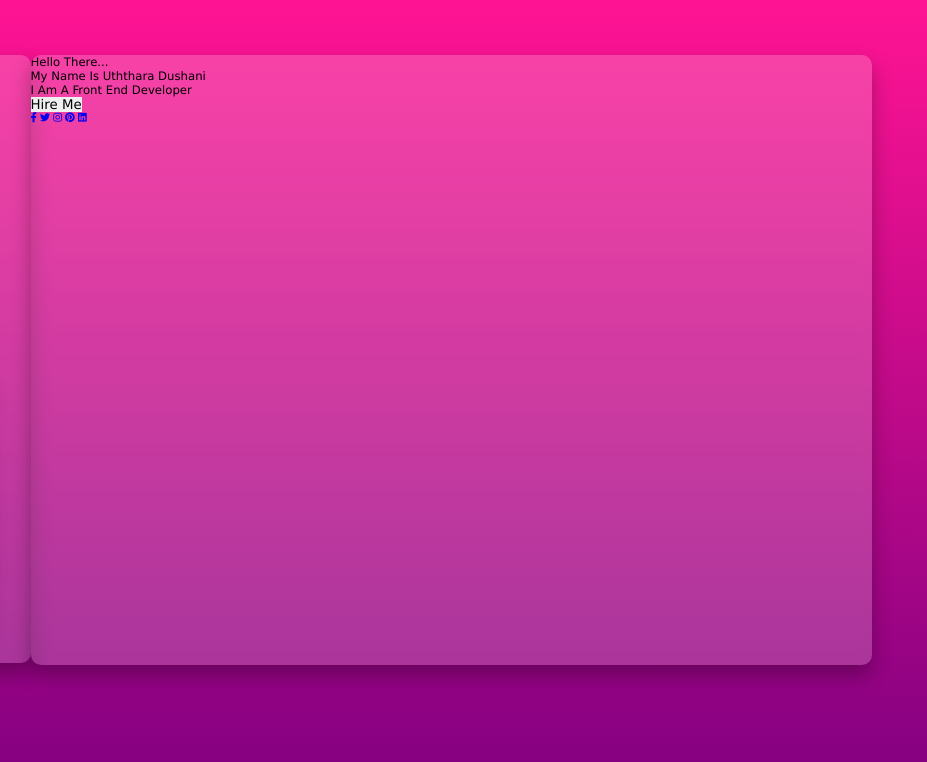
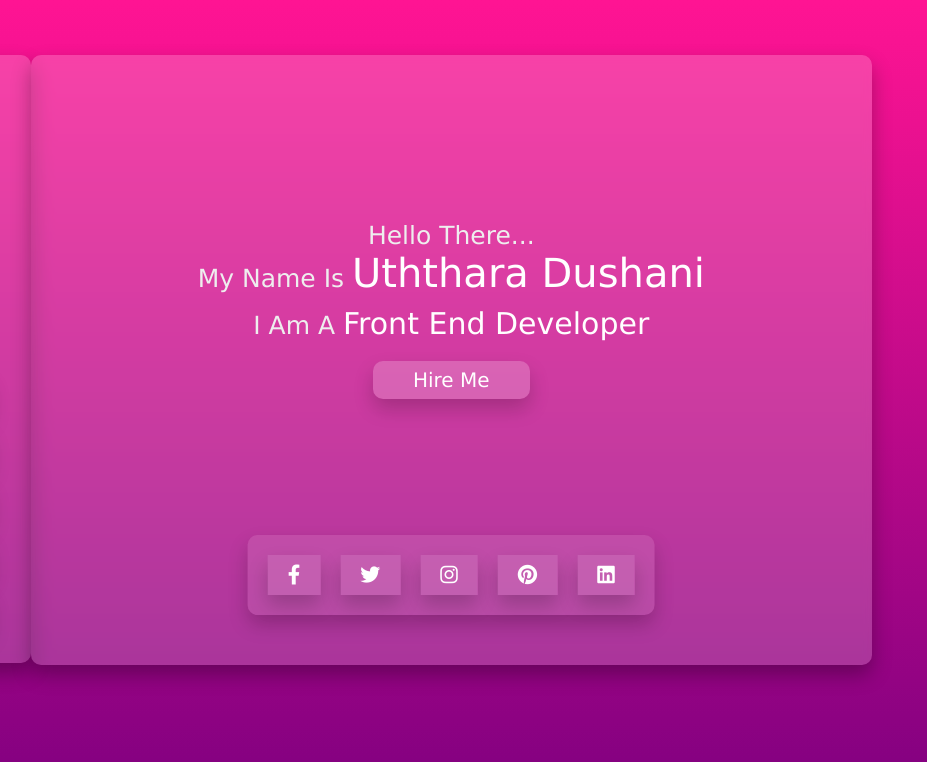
Before and after one commit to Dushani-Ranasinghe/glassmorphism-portfolio, a plain HTML site: page index.html in a window 1280 px wide. Shown: the full height of the page, 353-1280 px from the left. Drawn offline with Linux system fonts and the light colour scheme.

Commit message:
Styled share section

```diff
--- a/Styles/style.css
+++ b/Styles/style.css
@@ -8,7 +8,6 @@
     border: none;
     text-decoration: none;
     font-weight: normal;
-    transition: all .2s linear;
 }
 html{
     font-size: 62.5%;
@@ -23,6 +22,22 @@ body{
     background: linear-gradient(deeppink, purple);
     padding: 5.5rem;
 }
+.btn{
+    font-size: 2rem;
+    padding: .7rem 4rem;
+    background: rgba(255, 255, 255, 0.2);
+    color: #fff;
+    border-radius: 1rem;
+    box-shadow: 0 1rem 2rem rgba(0, 0, 0, 0.2);
+    margin-top: 1rem;
+    cursor: pointer;
+    transition: .2s linear;
+}
+.btn:hover{
+    background: rgba(255, 255, 255, 0.5);
+    color: #555;
+}
+/* Header */
 header{
     width: 35rem;
     background: rgba(255, 255, 255, 0.2);
@@ -68,6 +83,7 @@ header .navbar ul li a{
     background: rgba(255, 255, 255, 0.2);
     box-shadow: 0 1rem 2rem rgba(0, 0, 0, 0.2);
     border-radius: 1rem;
+    transition: all .2s linear;
 }
 header .navbar ul li a:hover{
     background: rgba(255, 255, 255, 0.5);
@@ -83,3 +99,53 @@ header .navbar ul li a:hover{
     border-radius: 1rem;
     overflow: hidden;
 }
+/* Home*/
+.home{
+    min-height: 100%;
+    display: flex;
+    align-items: center;
+    justify-content: center;
+    flex-flow: column;
+    position: relative;
+    padding-bottom: 10rem;
+}
+.home h3{
+    font-size: 2.5rem;
+    font-weight: lighter;
+    color: #eee;
+}
+.home .name span{
+    font-size: 4rem;
+    color: #fff;
+}
+.home .post{
+    padding: 1rem 0;
+}
+.home .post span{
+    font-size: 3rem;
+    color: #fff;
+}
+.home .share{
+    position: absolute;
+    left: 50%;
+    transform: translateX(-50%);
+    bottom: 5rem;
+    display: flex;
+    padding: 1rem;
+    border-radius: 1rem;
+    background:rgba(255, 255, 255, 0.1);
+    box-shadow: 0 1rem 2rem rgba(0, 0, 0, 0.2);
+    transition: .2s linear;
+}
+.home .share a{
+    background:rgba(255, 255, 255, 0.1);
+    box-shadow: 0 1rem 2rem rgba(0, 0, 0, 0.2);
+    padding: 1rem 2rem;
+    margin: 1rem;
+    color: #fff;
+    font-size: 2rem;
+}
+.home .share a:hover{
+    background: rgba(255, 255, 255, 0.5);
+    color: #555;
+}
```
